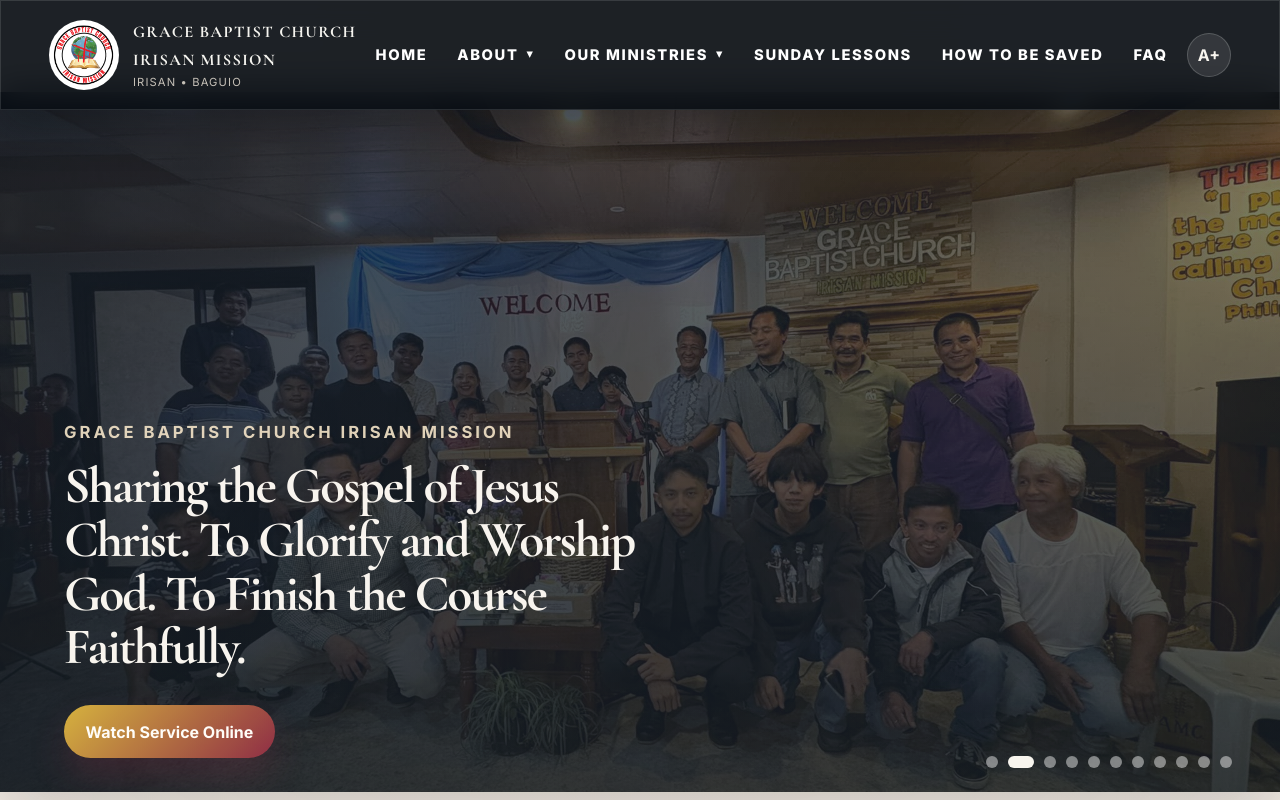
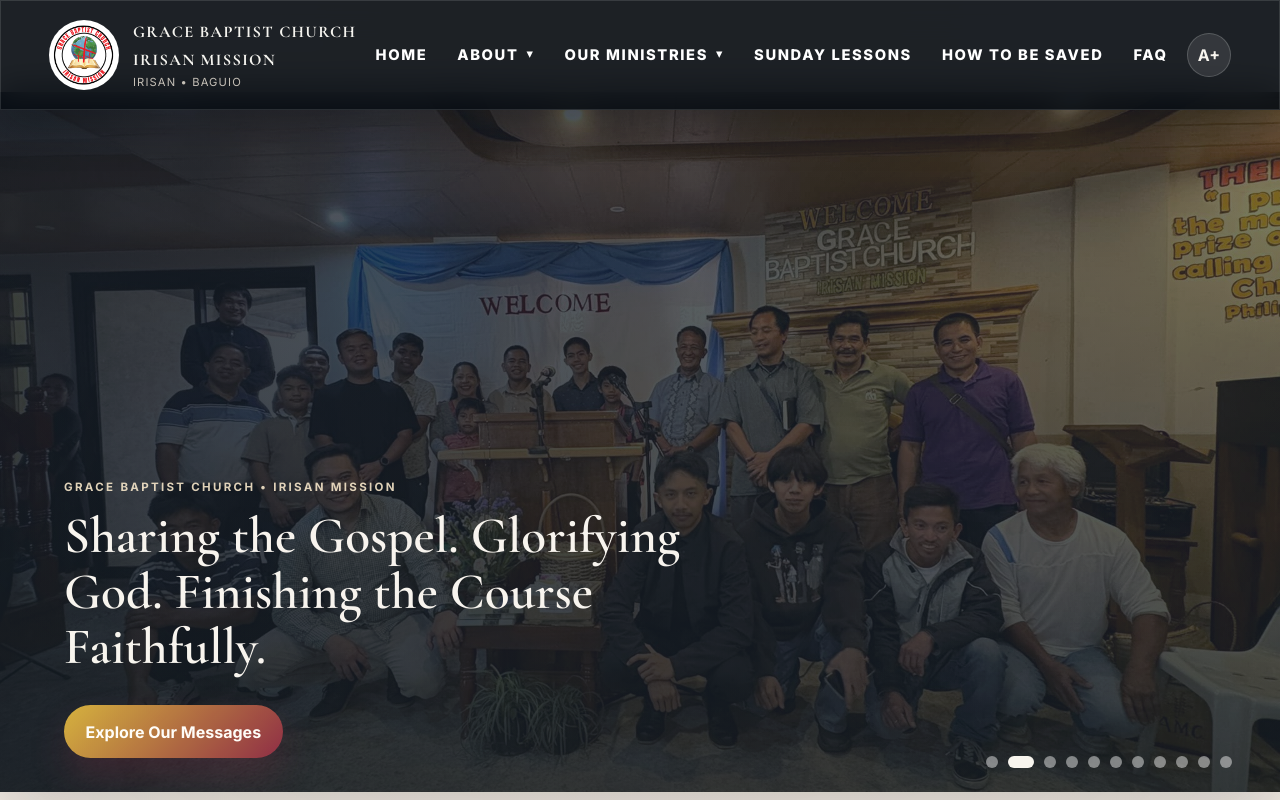
Before and after one commit to chipsimon6-debug/gbcirisan, a React (Vite) app in the folder client/: page / in a window 1280 px wide. Shown: the top 800 px of the page. Built offline with nearby package versions, Linux system fonts and the light colour scheme.

Commit message:
Enhance homepage and Sunday lessons archive with updated text and styles

```diff
--- a/client/src/App.css
+++ b/client/src/App.css
@@ -437,12 +437,20 @@
   color: rgba(245, 229, 200, 0.9);
 }
 
+.hero-eyebrow {
+  font-size: 0.72rem;
+  font-weight: 700;
+  letter-spacing: 0.2em;
+  line-height: 1.4;
+}
+
 .hero-main-heading {
   margin: 0;
   max-width: 620px;
   font-size: clamp(2.5rem, 4vw, 4.9rem);
-  line-height: 1.05;
-  letter-spacing: -0.04em;
+  font-weight: 600;
+  line-height: 1.08;
+  letter-spacing: 0;
   color: #f8f5ef;
 }
 
--- a/client/src/pages/HomePage.jsx
+++ b/client/src/pages/HomePage.jsx
@@ -158,11 +158,11 @@ function HomePage() {
         }}
       >
         <div className="hero-banner__content">
-          <p className="eyebrow light">Grace Baptist Church Irisan Mission</p>
-          <h1 className="hero-main-heading">Sharing the Gospel of Jesus Christ. To Glorify and Worship God. To Finish the Course Faithfully.</h1>
+          <p className="eyebrow light hero-eyebrow">GRACE BAPTIST CHURCH • IRISAN MISSION</p>
+          <h1 className="hero-main-heading">Sharing the Gospel. Glorifying God. Finishing the Course Faithfully.</h1>
           <div className="cta-row">
             <a href="/lessons" className="primary-btn hero-primary-btn">
-              Watch Service Online
+              Explore Our Messages
             </a>
           </div>
         </div>
--- a/client/src/pages/SundayLessonsArchivePage.jsx
+++ b/client/src/pages/SundayLessonsArchivePage.jsx
@@ -12,7 +12,7 @@ const lessons = [
     title: "God's Children Loving Service to the Unsaved",
     series: 'Christian Living',
     date: 'June 14, 2026',
-    summary: "A Sunday School lesson on Matthew 25:31-40, where Jesus compares judgment to a shepherd separating sheep from goats, tracing Christ's return as Judge, the saved's reward for serving the least of these, and the call to serve others as Christ did.",
+    summary: "A lesson on Matthew 25:31-40, where Jesus compares judgment to a shepherd separating sheep from goats, tracing Christ's return as Judge, the saved's reward for serving the least of these, and the call to serve others as Christ did.",
     pdfUrl: 'https://drive.google.com/file/d/1f3AoqdGigIbV4d21HlPH8RUzHyTYQSt6/view?usp=drive_link',
   },
   {
@@ -33,7 +33,7 @@ const lessons = [
     title: 'THE DOCTRINE OF REDEMPTION and RECONCILIATION',
     series: 'Doctrine',
     date: 'June 28, 2026',
-    summary: "A skeletal outline explaining Redemption (the price paid to rescue us from sin's penalty) and Reconciliation (the restored relationship with God) as two inseparable, Christ-purchased truths of salvation.",
+    summary: "A message explaining Redemption (the price paid to rescue us from sin's penalty) and Reconciliation (the restored relationship with God) as two inseparable, Christ-purchased truths of salvation.",
     pdfUrl: 'https://drive.google.com/file/d/1agXRf1CkEFkVUDdxUAToQwswMBP1b_ax/view?usp=drive_link',
   },
   {
@@ -110,7 +110,7 @@ const lessons = [
     title: "The Purpose of Pleasing God",
     series: 'Christian Living',
     date: 'August 30, 2026',
-    summary: "A lesson that focuses on 1 Thessalonians 5:23 and Hebrews 4:12, explaining that people are tripartite beings — a physical body, a soul, and a spirit — and teaching that only the spirit is dead in sin and must be born again through faith in Christ, while the soul is renewed over time and the body will be glorified at the resurrection.",
+    summary: "This sermon on ROMANS 12:1 TO 6 teaches that the purpose of pleasing God is to glorify Him, and it outlines three ways to do so: by offering our bodies as living sacrifices, by renewing our minds through God's Word, and by using our spiritual gifts to serve others in love.",
     pdfUrl: 'https://drive.google.com/file/d/1ztZ097zKGE3xnFM9zRFbA1YquC-5msSf/view?usp=drive_link',
   },
 ]
```
